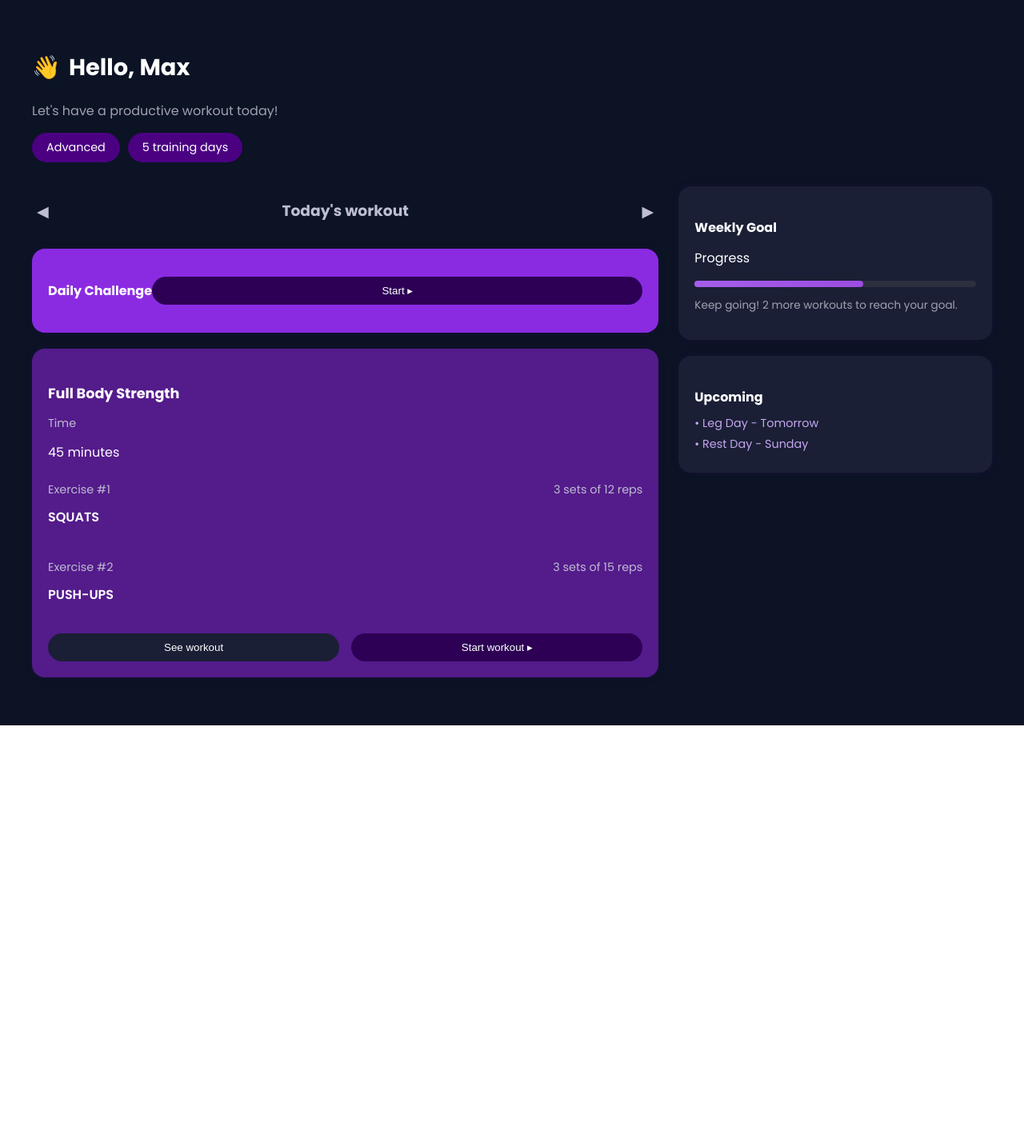
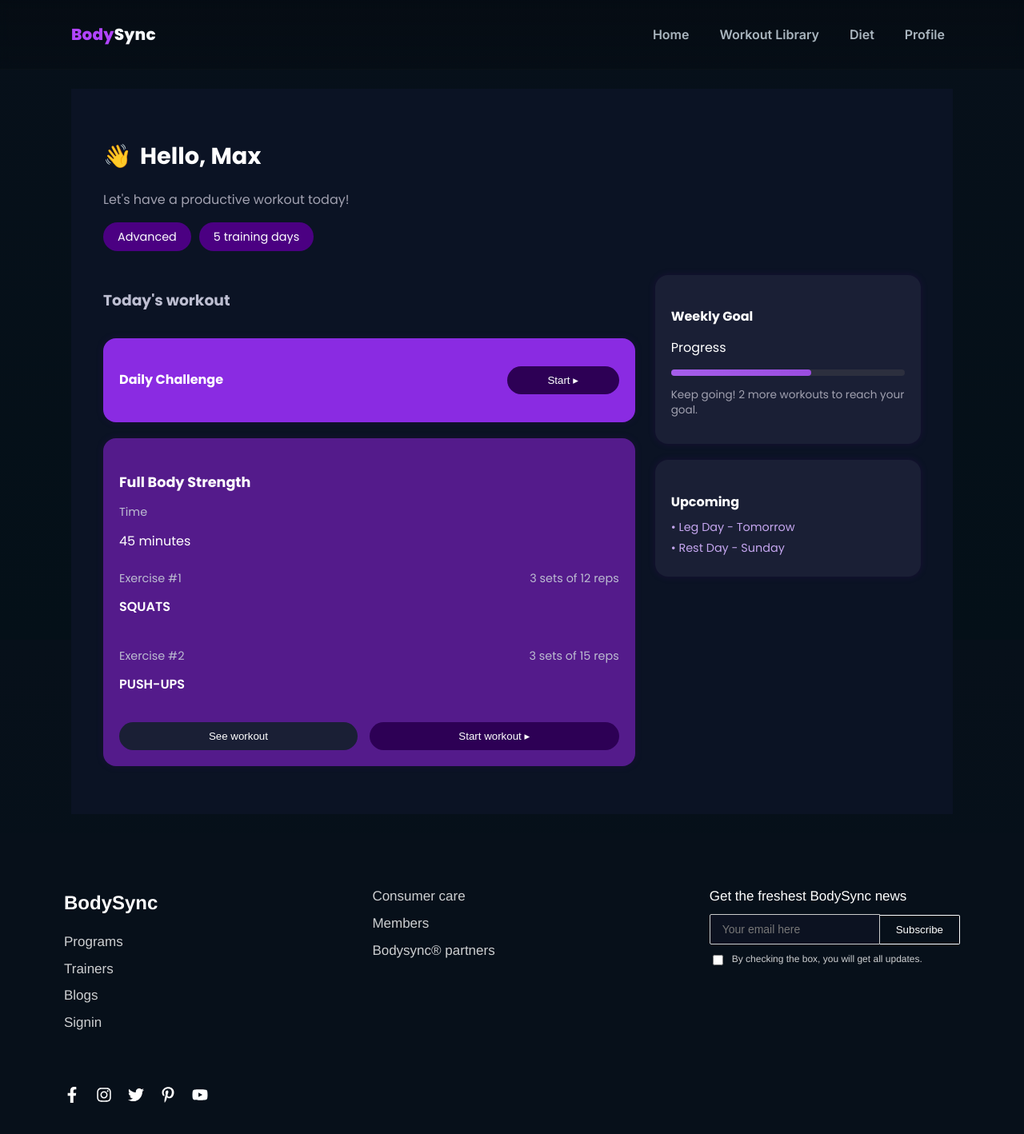
Before and after one commit to trishasinghof-art/workout_planner, a React (Create React App) app: page /dashboard in a window 1280 px wide. Shown: the top 1418 px of the page at 80% size. Before the commit the page ends 907 px from the top, so only its background shows below. Built offline with nearby package versions, Linux system fonts and the light colour scheme.

Commit message:
changed the nav bar according to the features of the app and added header and footer section to the dashboard

```diff
--- a/src/App.css
+++ b/src/App.css
@@ -1006,6 +1006,14 @@ input::placeholder {
   border-color: #a55eea;
 }
 
+/* Selected training level */
+.level-btn.active {
+  background-color: #5a2bd6;
+  border-color: #b98bff;
+  box-shadow: 0 8px 30px rgba(90,43,214,0.16);
+  color: #fff;
+}
+
 /* Responsive */
 @media (max-width: 768px) {
   .form-row {
@@ -1202,6 +1210,9 @@ input::placeholder {
 
 .start-btn {
   background-color: #2d0055;
+
+  padding: 10px 22px;
+  min-width: 140px;
 }
 
 .start-btn:hover {
--- a/src/components/Common/Footer.jsx
+++ b/src/components/Common/Footer.jsx
@@ -1,4 +1,5 @@
 import React from "react";
+import { Link } from 'react-router-dom';
 import { FaFacebookF, FaInstagram, FaTwitter, FaPinterestP, FaYoutube } from "react-icons/fa";
 
 const Footer = () => {
@@ -9,10 +10,10 @@ const Footer = () => {
           <div className="footer-col">
             <h2 className="footer-logo">BodySync</h2>
             <ul>
-              <li><a href="#">Programs</a></li>
-              <li><a href="#">Trainers</a></li>
-              <li><a href="#">Blogs</a></li>
-              <li><a href="#">Signin</a></li>
+              <li><Link to="/programs">Programs</Link></li>
+              <li><Link to="/trainers">Trainers</Link></li>
+              <li><Link to="/blog">Blogs</Link></li>
+              <li><Link to="/signin">Signin</Link></li>
             </ul>
           </div>
 
--- /dev/null
+++ b/src/components/Common/Header2.jsx
@@ -0,0 +1,28 @@
+import React from 'react';
+import { Link } from 'react-router-dom';
+
+
+function Header2() {
+  return (
+    <header className="site-header">
+      <div className="container header-inner">
+        <div className="brand">
+          <span className="brand-green">Body</span><span>Sync</span>
+        </div>
+
+        <nav className="main-nav">
+          <Link to="/">Home</Link>
+          <Link >Workout Library</Link>
+          <Link >Diet</Link>
+          <Link >Profile</Link>
+        </nav>
+
+        <button type="button" className="hamburger" aria-label="menu">
+          <span></span><span></span><span></span>
+        </button>
+      </div>
+    </header>
+  );
+}
+
+export default Header2;
--- a/src/components/Dashboard/Dashboard.jsx
+++ b/src/components/Dashboard/Dashboard.jsx
@@ -1,10 +1,15 @@
 import React from "react";
+import Header2 from "../Common/Header2";
+import Footer from "../Common/Footer";
 
 
 const Dashboard = () => {
   return (
-    <div className="dashboard">
-      {/* Header Greeting */}
+    <>
+      <Header2 />
+      <main className="container">
+        <div className="dashboard">
+
       <div className="dashboard-header">
         <h2>
           <span className="wave">👋</span> Hello, Max
@@ -18,22 +23,22 @@ const Dashboard = () => {
 
       <div className="dashboard-main">
         <div className="left-section">
-          {/* Today's Workout */}
           <div className="section-header">
-            <button className="nav-btn">◀</button>
+
             <h3>Today's workout</h3>
-            <button className="nav-btn">▶</button>
+
           </div>
 
-          {/* Daily Challenge Card */}
+
           <div className="card challenge-card">
             <div className="card-content">
               <h4>Daily Challenge</h4>
-              <button className="start-btn">Start ▸</button>
+              <span> <button className="start-btn">Start ▸</button></span>
             </div>
+
           </div>
 
-          {/* Full Body Strength Card */}
+
           <div className="card workout-card">
             <h4>Full Body Strength</h4>
             <p className="time-label">Time</p>
@@ -62,9 +67,9 @@ const Dashboard = () => {
           </div>
         </div>
 
-        {/* Right Sidebar */}
+
         <div className="right-section">
-          {/* Weekly Goal */}
+
           <div className="card side-card">
             <h4>Weekly Goal</h4>
             <p>Progress</p>
@@ -74,7 +79,7 @@ const Dashboard = () => {
             <p className="progress-text">Keep going! 2 more workouts to reach your goal.</p>
           </div>
 
-          {/* Upcoming */}
+
           <div className="card side-card upcoming">
             <h4>Upcoming</h4>
             <ul>
@@ -84,7 +89,10 @@ const Dashboard = () => {
           </div>
         </div>
       </div>
-    </div>
+        </div>
+      </main>
+      <Footer />
+    </>
   );
 };
 
--- a/src/components/DetailsSection/DetailsSection.jsx
+++ b/src/components/DetailsSection/DetailsSection.jsx
@@ -1,9 +1,10 @@
-import React from "react";
+import React, { useState } from "react";
 import { Link, useNavigate } from 'react-router-dom';
 
 
 const ProfileForm = () => {
   const navigate = useNavigate();
+  const [level, setLevel] = useState(null);
   return (
     <div className="profile-page">
       <h1 className="profile-title">
@@ -90,9 +91,32 @@ const ProfileForm = () => {
         </div>
 
         <div className="training-level">
-          <button className="level-btn">Beginner<br/><br/><span>New to fitness</span></button>
-          <button className="level-btn">Intermediate<br/><br/><span>Regular workouts</span></button>
-          <button className="level-btn">Advanced<br/><br/><span>Experienced</span></button>
+          <button
+            type="button"
+            className={"level-btn" + (level === 'beginner' ? ' active' : '')}
+            aria-pressed={level === 'beginner'}
+            onClick={() => setLevel('beginner')}
+          >
+            Beginner<br/><br/><span>New to fitness</span>
+          </button>
+
+          <button
+            type="button"
+            className={"level-btn" + (level === 'intermediate' ? ' active' : '')}
+            aria-pressed={level === 'intermediate'}
+            onClick={() => setLevel('intermediate')}
+          >
+            Intermediate<br/><br/><span>Regular workouts</span>
+          </button>
+
+          <button
+            type="button"
+            className={"level-btn" + (level === 'advanced' ? ' active' : '')}
+            aria-pressed={level === 'advanced'}
+            onClick={() => setLevel('advanced')}
+          >
+            Advanced<br/><br/><span>Experienced</span>
+          </button>
 
         </div>
 
```
